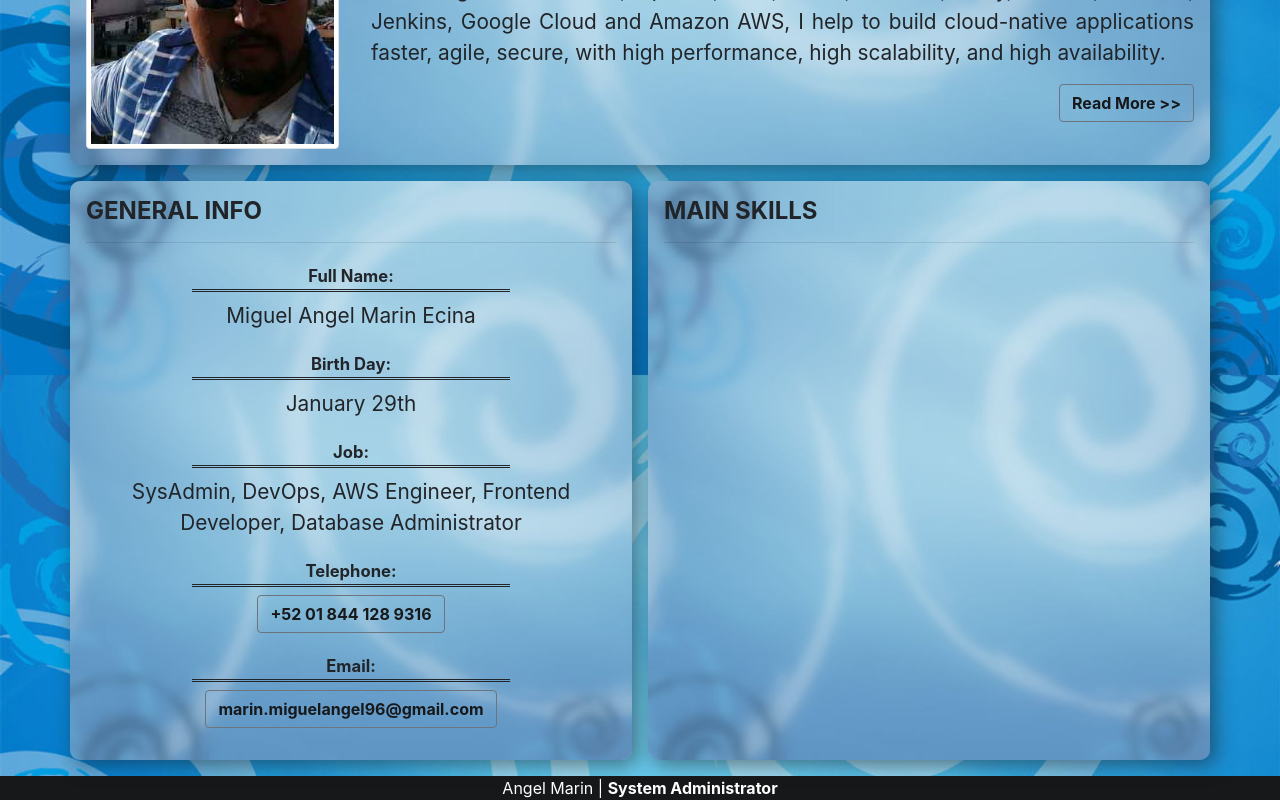
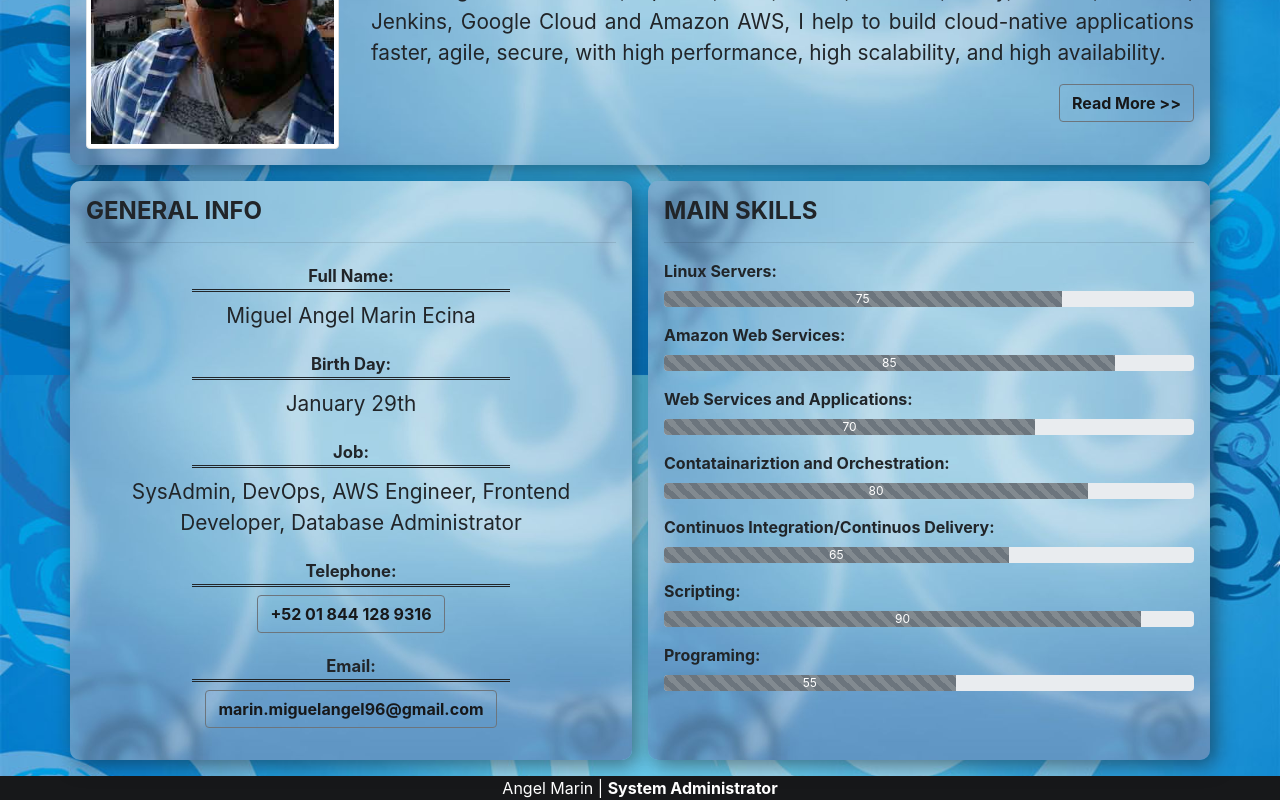
Before and after one commit to AngelMarinWolf/angelmarin-website, a Vue app: page /about in a window 1280 px wide. Shown: the part 425-1225 px from the top of the page. Built offline with nearby package versions, Linux system fonts and the light colour scheme.

Commit message:
adding focused module and configure progress bars

```diff
--- a/package.json
+++ b/package.json
@@ -15,6 +15,7 @@
     "@fortawesome/vue-fontawesome": "^0.1.1",
     "bootstrap-vue": "^2.0.0-rc.11",
     "vue": "^2.5.17",
+    "vue-observe-visibility": "^0.4.1",
     "vue-router": "^3.0.1",
     "vuex": "^3.0.1"
   },
--- a/src/components/SkillsCard.vue
+++ b/src/components/SkillsCard.vue
@@ -1,12 +1,62 @@
 <template lang="html">
-  <b-container class="p-0">
+  <b-container class="p-0" v-observe-visibility="elementIsFocused">
     <h4><strong>MAIN SKILLS</strong></h4>
     <hr>
+    <ul class="list-unstyled">
+      <li class="mb-3">
+        <label for="#linuxSkill"><strong>Linux Servers:</strong></label>
+        <b-progress id="liuxSkill" :value="isVisible ? 75 : 0" variant="secondary"
+        :striped="true" :animated="true" show-progress></b-progress>
+      </li>
+      <li class="mb-3">
+        <label for="#AmazonSkill"><strong>Amazon Web Services:</strong></label>
+        <b-progress id="AmazonSkill" :value="isVisible ? 85 : 0" variant="secondary"
+        :striped="true" :animated="true" show-progress></b-progress>
+      </li>
+      <li class="mb-3">
+        <label for="#webServersSkill"><strong>Web Services and Applications:</strong></label>
+        <b-progress id="webServersSkill" :value="isVisible ? 70 : 0" variant="secondary"
+        :striped="true" :animated="true" show-progress></b-progress>
+      </li>
+      <li class="mb-3">
+        <label for="#dockerSkill"><strong>Contatainariztion and Orchestration:</strong></label>
+        <b-progress id="dockerSkill" :value="isVisible ? 80 : 0" variant="secondary"
+        :striped="true" :animated="true" show-progress></b-progress>
+      </li>
+      <li class="mb-3">
+        <label for="#cicdSkill"><strong>Continuos Integration/Continuos Delivery:</strong></label>
+        <b-progress id="cicdSkill" :value="isVisible ? 65 : 0" variant="secondary"
+        :striped="true" :animated="true" show-progress></b-progress>
+      </li>
+      <li class="mb-3">
+        <label for="#scriptSkill"><strong>Scripting:</strong></label>
+        <b-progress id="scriptSkill" :value="isVisible ? 90 : 0" variant="secondary"
+        :striped="true" :animated="true" show-progress></b-progress>
+      </li>
+      <li class="mb-3">
+        <label for="#programingSkill"><strong>Programing:</strong></label>
+        <b-progress id="programingSkill" :value="isVisible ? 55 : 0" variant="secondary"
+        :striped="true" :animated="true" show-progress></b-progress>
+      </li>
+    </ul>
   </b-container>
 </template>
 
 <script>
 export default {
+  name: 'SkillsCard',
+  data () {
+    return {
+      isVisible: false
+    }
+  },
+  methods: {
+    elementIsFocused (isVisible, entry) {
+      setTimeout(() => {
+        this.isVisible = isVisible
+      }, 500)
+    }
+  }
 }
 </script>
 
--- a/src/main.js
+++ b/src/main.js
@@ -1,6 +1,7 @@
 import Vue from 'vue'
 import App from './App.vue'
 import BootstrapVue from 'bootstrap-vue'
+import VueObserveVisibility from 'vue-observe-visibility'
 import 'bootstrap/dist/css/bootstrap.css'
 import 'bootstrap-vue/dist/bootstrap-vue.css'
 import router from './router'
@@ -23,7 +24,7 @@ Vue.component('font-awesome-icon', FontAwesomeIcon)
 Vue.config.productionTip = false
 
 Vue.use(BootstrapVue)
-Vue.config.productionTip = false
+Vue.use(VueObserveVisibility)
 
 new Vue({
   router,
```
Also changed, not shown: 1 other file (tests, documents, lock files or other folders).
